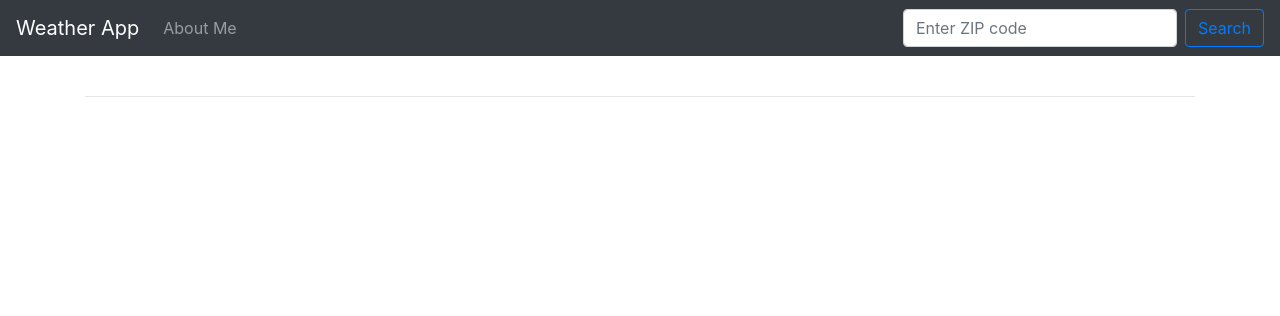
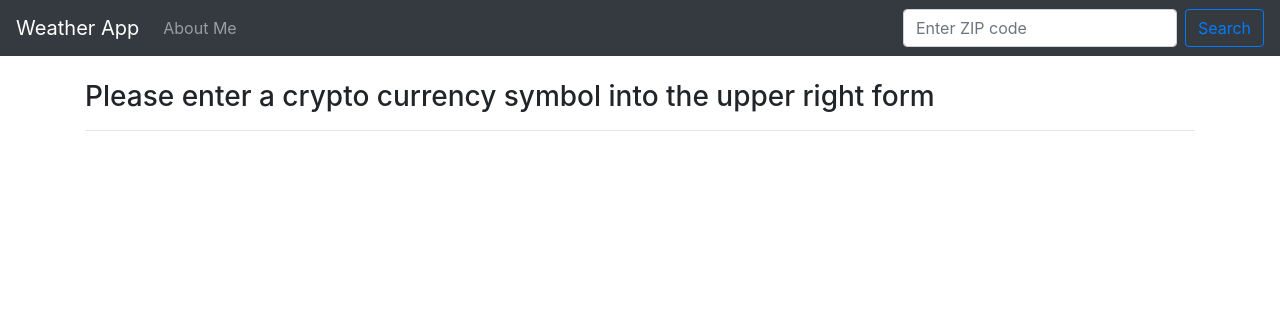
Before and after one commit to rusonariga/DjangoProjects, a Django app: page /prices/ in a window 1280 px wide. Shown: the top 316 px of the page. Run offline with Django 4.2, Linux system fonts and the light colour scheme; some libraries are stand-ins or nearby versions.

Commit message:
form input error handling added

```diff
--- a/codemy/cryptoMarket/crypto/templates/prices.html
+++ b/codemy/cryptoMarket/crypto/templates/prices.html
@@ -1,6 +1,14 @@
 {% extends 'base.html' %}
 
 {% block content %}
+
+{% if quote_empty %}
+<h3>{{quote_empty}}</h3>
+
+{% else %}
+{% if crypto.Response %}
+<h3>Sorry, {{quote}} is not a valid symbol.</br>Please enter a valid crypto currency symbol</h3>
+{% endif %}
 
 {% for key,value in crypto.DISPLAY.items %}
 <div class="jumbotron">
--- a/codemy/cryptoMarket/crypto/views.py
+++ b/codemy/cryptoMarket/crypto/views.py
@@ -32,4 +32,5 @@ def prices(request):
         return render(request, 'prices.html', {'quote': quote, 'crypto': crypto})
 
     else:
-        return render(request, 'prices.html', {})
+        quote_empty = "Please enter a crypto currency symbol into the upper right form"
+        return render(request, 'prices.html', {'quote_empty': quote_empty})
```
Also changed, not shown: other parts of codemy/cryptoMarket/crypto/templates/prices.html (+2 -1 lines).
